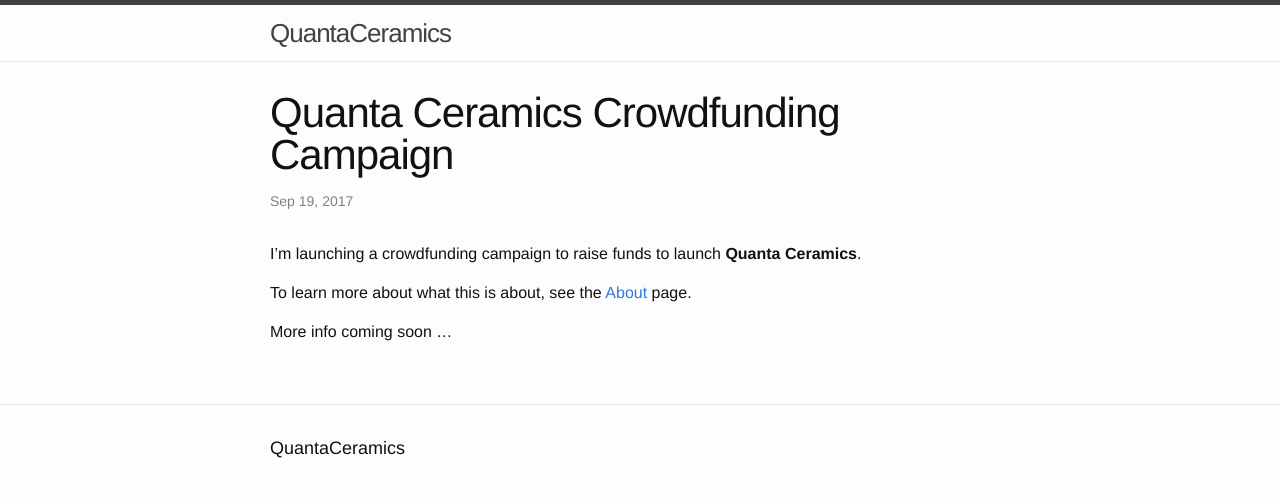
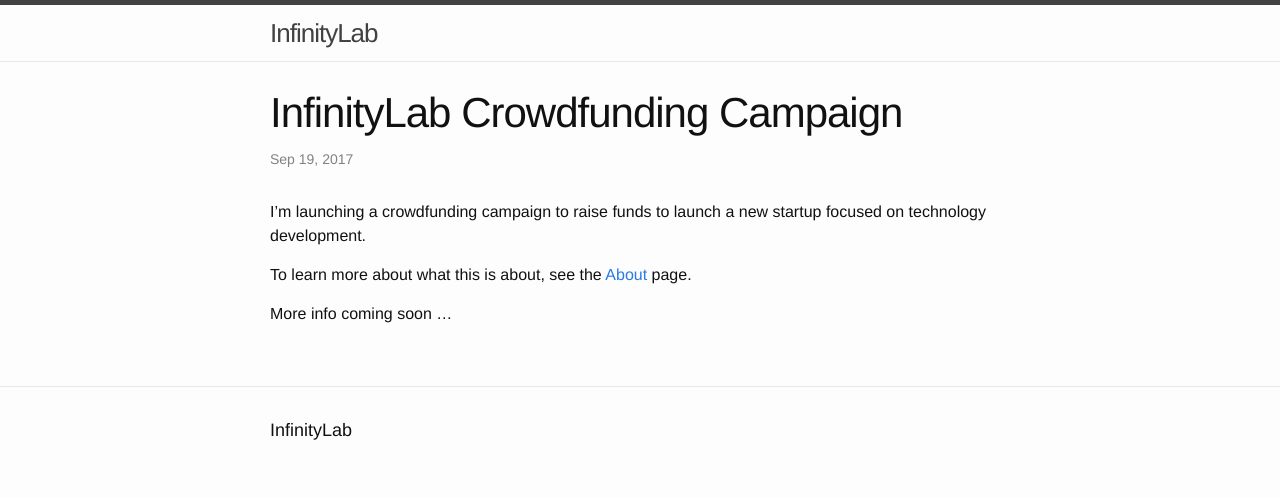
Before and after one commit to xonedev2/quantablog, a Jekyll site: the page built from _posts/2017-09-19-quanta-ceramics-crowdfunding-campaign.markdown, in a window 1280 px wide. Shown: the top 497 px of the page. Built offline with Jekyll 4.4.1, drawn with Linux system fonts in a browser that asks for light colours.

Commit message:
Updated Config and 1 other file

```diff
--- a/_config.yml
+++ b/_config.yml
@@ -1,5 +1,5 @@
 ---
-title: QuantaCeramics
+title: InfinityLab
 timezone: UTC
 collections:
   posts:
--- a/_posts/2017-09-19-quanta-ceramics-crowdfunding-campaign.markdown
+++ b/_posts/2017-09-19-quanta-ceramics-crowdfunding-campaign.markdown
@@ -1,10 +1,10 @@
 ---
-title: Quanta Ceramics Crowdfunding Campaign
+title: InfinityLab Crowdfunding Campaign
 date: 2017-09-19 09:41:00 Z
 ---
 
-I'm launching a crowdfunding campaign to raise funds to launch **Quanta Ceramics**.
+I'm launching a crowdfunding campaign to raise funds to launch a new startup focused on technology development.
 
-To learn more about what this is about, see the [About](https://quantaceramics.co.za/about) page.
+To learn more about what this is about, see the [About](https://infinitylab.co.za/about) page.
 
 More info coming soon ...
```
